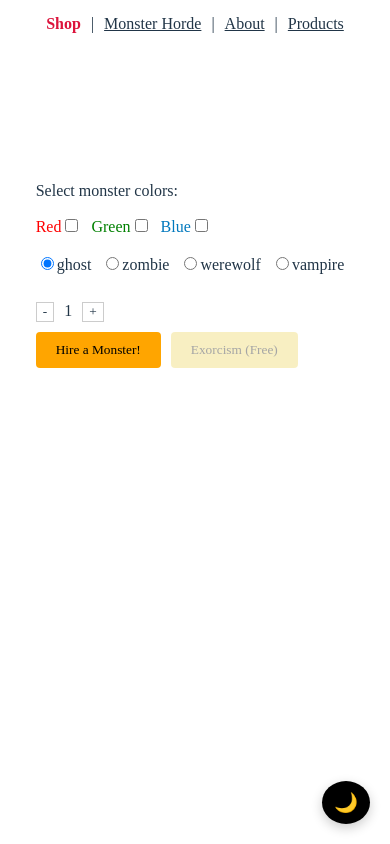
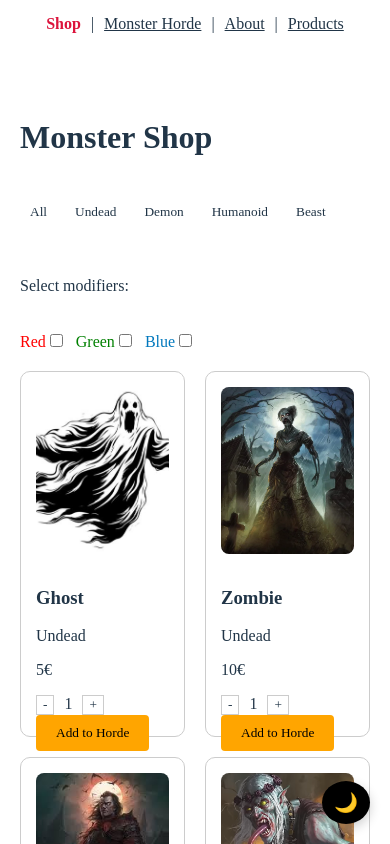
Before and after one commit to Alexiadis-Stylianos/monster-app, a React (Vite) app: page / in a window 390 px wide. Shown: the top 844 px of the page. Built offline with nearby package versions, Linux system fonts and the light colour scheme.

Commit message:
Changed product selection from dropdown to cards with images

```diff
--- a/src/CalculatePrice.jsx
+++ b/src/CalculatePrice.jsx
@@ -1,16 +1,17 @@
-const MONSTER_PRICES = {
-  ghost: 5,
-  zombie: 10,
-  werewolf: 10,
-  vampire: 15
-};
+import monsterData from "./monsterData";
 
 const COLOR_PRICE = 5;
 
-function CalculatePrice(monster, colors) {
-  const base = MONSTER_PRICES[monster] || 0;
-  const colorCost = colors.includes("normal") ? 0 : colors.length * COLOR_PRICE;
-  return (base + colorCost);
+function CalculatePrice(monsterId, colors) {
+  const monster = monsterData.find(m => m.id === monsterId);
+
+  const base = monster?.price || 0;
+
+  const colorCost = colors.includes("normal")
+    ? 0
+    : colors.length * COLOR_PRICE;
+
+  return base + colorCost;
 }
 
 export default CalculatePrice;
--- a/src/Checkout.jsx
+++ b/src/Checkout.jsx
@@ -153,7 +153,6 @@ function Checkout({ setToastMessage, horde, setHorde, setPurchased }) {
       }
     }
 
-
     if (formData.cvv && formData.cvv.length !== 3) {
       newErrors.cvv = "CVV must be 3 digits";
     }
@@ -215,7 +214,6 @@ function Checkout({ setToastMessage, horde, setHorde, setPurchased }) {
           <h3>Total: {total}€</h3>
         </>
       )}
-
 
       <form onSubmit={(e) => {
         e.preventDefault();
--- /dev/null
+++ b/src/MonsterCard.jsx
@@ -0,0 +1,66 @@
+import { useState, useRef, useEffect } from "react";
+import styles from "./Styles.module.css";
+import growl from './assets/sounds/growl.wav';
+import { useSound } from "./SoundContext";
+
+function MonsterCard({ monster, onAdd }) {
+    const [quantity, setQuantity] = useState(1);
+    const growlAudio = useRef(new Audio(growl));
+    const { register, play, stop } = useSound();
+
+    //Hover features
+    const handleHoverEnter = () => {
+        if (!growlAudio.current || !growlAudio.current.paused) return;
+        play(growlAudio.current);
+    };
+
+    const handleHoverLeave = () => {
+        stop(growlAudio.current);
+    }
+
+    useEffect(() => {
+        register(growlAudio.current);
+    }, [register]);
+
+    return (
+        <div key={monster.id} className={styles.monsterCard}>
+            <img
+                src={monster.image}
+                alt={monster.name}
+                className={styles.monsterImage}
+            />
+            <h3>{monster.name}</h3>
+            <p>{monster.category}</p>
+            <p>{monster.price}€</p>
+
+            {/* QUANTITY */}
+            <div>
+                <button
+                    onClick={() => setQuantity(q => Math.max(1, q - 1))}
+                    className={styles.quantityButton}
+                >
+                    -
+                </button>
+
+                <span style={{ margin: "0 10px" }}>{quantity}</span>
+
+                <button
+                    onClick={() => setQuantity(q => q + 1)}
+                    className={styles.quantityButton}
+                >
+                    +
+                </button>
+            </div>
+            <button
+                className={styles.mybutton}
+                onMouseEnter={handleHoverEnter}
+                onMouseLeave={handleHoverLeave}
+                onClick={() => onAdd(monster, quantity)}
+            >
+                Add to Horde
+            </button>
+        </div>
+    );
+}
+
+export default MonsterCard;
--- a/src/MonsterForm.jsx
+++ b/src/MonsterForm.jsx
@@ -2,22 +2,23 @@ import { useState, useRef, useEffect } from "react";
 import Modal from "./Modal";
 import styles from "./Styles.module.css";
 import scream from './assets/sounds/scream.wav';
-import growl from './assets/sounds/growl.wav';
 import exorcism from './assets/sounds/exorcism.wav';
 import { useSound } from "./SoundContext";
 import CalculatePrice from "./CalculatePrice";
 import { pluralizeMonster } from "./monsterPlurals";
+import monsterData from "./monsterData";
+import MonsterCard from "./MonsterCard";
 
 function MonsterForm({ setHorde, purchased, setPurchased }) {
     const [inputs, setInputs] = useState({});
     const [selectedMonster, setSelectedMonster] = useState("ghost");
-    const [showText, setShowText] = useState(false);
     const [confirmOpen, setConfirmOpen] = useState(false);
     const [modalOpen, setModalOpen] = useState(false);
     const [modalMessage, setModalMessage] = useState("");
     const [holyEffect, setHolyEffect] = useState(false);
-    const [quantity, setQuantity] = useState(1);
+    const [selectedCategory, setSelectedCategory] = useState("All");
 
+    //Exorcism
     const handleExorcism = () => {
         play(exorcismAudio.current);
 
@@ -34,17 +35,16 @@ function MonsterForm({ setHorde, purchased, setPurchased }) {
         setConfirmOpen(false);
     };
 
-    const { register, play, stop } = useSound();
+    const { register, play} = useSound();
 
     const screamAudio = useRef(new Audio(scream));
-    const growlAudio = useRef(new Audio(growl));
+
     const exorcismAudio = useRef(new Audio(exorcism));
 
     useEffect(() => {
         register(screamAudio.current);
-        register(growlAudio.current);
         register(exorcismAudio.current);
-    }, []);
+    }, [register]);
 
 
     /* --- form handlers --- */
@@ -61,19 +61,6 @@ function MonsterForm({ setHorde, purchased, setPurchased }) {
         return colors.length ? colors : ["normal"];
     };
 
-    //Hover features
-    const handleHoverEnter = () => {
-        setShowText(true);
-        if (growlAudio.current.paused) {
-            play(growlAudio.current);
-        }
-    };
-
-    const handleHoverLeave = () => {
-        setShowText(false);
-        stop(growlAudio.current);
-    }
-
     //formatting
     const formatList = (arr) => {
         if (arr.length === 1) return arr[0];
@@ -81,16 +68,17 @@ function MonsterForm({ setHorde, purchased, setPurchased }) {
         return arr.slice(0, -1).join(", ") + " and " + arr[arr.length - 1];
     };
 
-    const handleHire = () => {
+    // ADD TO HORDE
+    const handleAddToHorde = (monster, quantity) => {
         const colors = getSelectedColors();
-        const price = CalculatePrice(selectedMonster, colors);
+        const price = CalculatePrice(monster.id, colors);
 
         play(screamAudio.current);
 
         setHorde(prev => {
             const existingIndex = prev.findIndex(
                 m =>
-                    m.monster === selectedMonster &&
+                    m.monster === monster.id &&
                     JSON.stringify(m.colors.sort()) === JSON.stringify(colors.sort())
             );
 
@@ -105,7 +93,7 @@ function MonsterForm({ setHorde, purchased, setPurchased }) {
             return [
                 ...prev,
                 {
-                    monster: selectedMonster,
+                    monster: monster.id,
                     colors,
                     price,
                     quantity
@@ -114,89 +102,80 @@ function MonsterForm({ setHorde, purchased, setPurchased }) {
         });
 
         setModalMessage(
-            `${quantity} x ${formatList(colors)} ${pluralizeMonster(selectedMonster, quantity)} added to your Horde (${price * quantity}€)`
+            `${quantity} x ${formatList(colors)} ${pluralizeMonster(monster.name, quantity)} added (${price * quantity}€)`
         );
 
         setModalOpen(true);
-        setQuantity(1); // reset after adding
     };
 
+    //Category filter
+    const categories = ["All", ...new Set(monsterData.map(m => m.category))];
+    const filteredMonsters = monsterData.filter(monster =>
+        selectedCategory === "All" || monster.category === selectedCategory
+    );
+    useEffect(() => {
+        const exists = filteredMonsters.find(m => m.id === selectedMonster);
+
+        if (!exists && filteredMonsters.length > 0) {
+            setSelectedMonster(filteredMonsters[0].id);
+        }
+    }, [selectedCategory]);
+
     return (
-        <div style={{ position: "relative", display: "inline-block" }}>
-            <p>Select monster colors:</p>
+        <div className={styles.shopContainer}>
+            <h1>Monster Shop</h1>
+
+            {/* CATEGORY FILTER */}
+            <div style={{ marginBottom: "15px" }}>
+                {categories.map(category => (
+                    <button
+                        key={category}
+                        onClick={() => setSelectedCategory(category)}
+                        className={`${styles.categoryButton} ${selectedCategory === category ? styles.categoryActive : ""
+                            }`}
+                    >
+                        {category}
+                    </button>
+                ))}
+            </div>
+
+            {/* COLOR MODIFIERS */}
+            <p>Select modifiers:</p>
             <div>
                 <label style={{ color: "red" }}>
                     Red
-                    <input
-                        type="checkbox"
-                        name="red"
-                        checked={inputs.red || false}
-                        onChange={handleChange}
-                    />
+                    <input type="checkbox" name="red" onChange={handleChange} />
                 </label>
                 <label style={{ color: "green", marginLeft: "10px" }}>
                     Green
-                    <input
-                        type="checkbox"
-                        name="green"
-                        checked={inputs.green || false}
-                        onChange={handleChange}
-                    />
+                    <input type="checkbox" name="green" onChange={handleChange} />
                 </label>
                 <label style={{ color: "#0178bd", marginLeft: "10px" }}>
                     Blue
-                    <input
-                        type="checkbox"
-                        name="blue"
-                        checked={inputs.blue || false}
-                        onChange={handleChange}
-                    />
+                    <input type="checkbox" name="blue" onChange={handleChange} />
                 </label>
             </div>
-            <br />
-            <div>
-                {
-                    ["ghost", "zombie", "werewolf", "vampire"].map(monster => (
-                        <label key={monster} style={{ marginRight: "10px" }}>
-                            <input
-                                type="radio"
-                                value={monster}
-                                checked={selectedMonster === monster}
-                                onChange={() => setSelectedMonster(monster)}
-                            />
-                            {monster}
-                        </label>
-                    ))
-                }
+
+            {/* MONSTER GRID */}
+            <div className={styles.monsterGrid}>
+                {filteredMonsters.map(monster => {
+                    //const quantity = quantities[monster.id] || 1;
+
+                    return (
+                        <MonsterCard
+                            key={monster.id}
+                            monster={monster}
+                            onAdd={handleAddToHorde}
+                        />
+                    );
+                })}
             </div>
-            <br />
-            <div style={{ margin: "10px 0" }}>
-                <button
-                    type="button"
-                    onClick={() => setQuantity(q => Math.max(1, q - 1))}
-                    className={styles.quantityButton}
-                >
-                    -
-                </button>
-                <span style={{ margin: "0 10px" }}>{quantity}</span>
-                <button
-                    type="button"
-                    onClick={() => setQuantity(q => q + 1)}
-                    className={styles.quantityButton}
-                >
-                    +
-                </button>
-            </div>
-            <button
-                className={styles.mybutton}
-                onMouseEnter={handleHoverEnter}
-                onMouseLeave={handleHoverLeave}
-                onClick={handleHire}
-            >
-                Hire a Monster!
-            </button>
 
-            {showText && <div className={styles.hover} >*Growl*</div>}
+            {/* MODALS */}
+            <Modal isOpen={modalOpen} onClose={() => setModalOpen(false)}>
+                <h2>Added to Horde</h2>
+                <p>{modalMessage}</p>
+            </Modal>
 
             <button
                 className={styles.exorcismbutton}
@@ -206,14 +185,9 @@ function MonsterForm({ setHorde, purchased, setPurchased }) {
                 Exorcism (Free)
             </button>
 
-            <Modal isOpen={modalOpen} onClose={() => setModalOpen(false)}>
-                <h2>Added to Horde</h2>
-                <p>{modalMessage}</p>
-            </Modal>
-
             <Modal isOpen={confirmOpen} onClose={() => setConfirmOpen(false)}/*Modal for exorcism*/>
                 <h2>⚠️ Exorcism Ritual</h2>
-                <p>This will banish all the monsters that are after you.</p>
+                <p>This will banish all monsters.</p>
 
                 <button
                     className={styles.mybutton}
@@ -232,7 +206,8 @@ function MonsterForm({ setHorde, purchased, setPurchased }) {
                 </button>
             </Modal>
 
-            {/*Holy lights for exorcism*/holyEffect && (
+            {/* HOLY EFFECT */}
+            {holyEffect && (
                 <div className={styles.holyContainer}>
                     {Array.from({ length: 75 }).map((_, i) => (
                         <span
@@ -240,14 +215,13 @@ function MonsterForm({ setHorde, purchased, setPurchased }) {
                             className={styles.holyParticle}
                             style={{
                                 left: `${Math.random() * 100}%`,
-                                top: `${60 + Math.random() * 30}%`,
-                                animationDelay: `${Math.random() * 0.5}s`
+                                top: `${60 + Math.random() * 30}%`
                             }}
-                        ></span>
+                        />
                     ))}
                 </div>
             )}
-        </div >
+        </div>
     );
 }
 export default MonsterForm;
--- a/src/Styles.module.css
+++ b/src/Styles.module.css
@@ -10,8 +10,8 @@
   display: flex;
   justify-content: center;
   margin-top: 40px;
-  align-items: center;
-  height:40vh;
+  align-items: flex-start;
+  min-height:100vh;
   background-color: transparent;
   padding: 20px;
 }
@@ -110,6 +110,20 @@
 :global(body.light) .exorcismbutton {
   background-color: gold;
   color: black;
+}
+
+.categoryButton {
+  margin-right: 8px;
+  padding: 6px 10px;
+  border: none;
+  border-radius: 4px;
+  cursor: pointer;
+  background-color: #ddd;
+}
+
+.categoryActive {
+  background-color: crimson;
+  color: white;
 }
 
 /* CLOSE BUTTON */
@@ -300,3 +314,55 @@
   from { opacity: 0; transform: translateY(10px); }
   to { opacity: 1; transform: translateY(0); }
 }
+
+.shopContainer {
+  display: flex;
+  flex-direction: column;
+  gap: 20px;
+}
+
+.monsterGrid {
+  display: grid;
+  grid-template-columns: repeat(5, 1fr);
+  gap: 20px;
+  width: 100%;
+}
+
+/*Card styling*/
+.monsterCard {
+  border: 1px solid #ccc;
+  border-radius: 10px;
+  padding: 15px;
+  background-color: white;
+  transition: transform 0.2s ease, box-shadow 0.2s ease;
+}
+
+.monsterCard:hover {
+  transform: translateY(-5px);
+  box-shadow: 0 8px 20px rgba(0,0,0,0.2);
+}
+
+:global(body.dark) .monsterCard {
+  background-color: #3a3d42;
+  color: white;
+}
+
+@media (max-width: 1200px) {
+  .monsterGrid {
+    grid-template-columns: repeat(3, 1fr);
+  }
+}
+
+@media (max-width: 700px) {
+  .monsterGrid {
+    grid-template-columns: repeat(2, 1fr);
+  }
+}
+
+.monsterImage {
+  width: 100%;
+  height: 50%;
+  object-fit: cover;
+  border-radius: 8px;
+  margin-bottom: 10px;
+}
--- a/src/monsterData.js
+++ b/src/monsterData.js
@@ -1,21 +1,36 @@
+import zombie from './zombie.jpg';
+import vampire from './vampire.jpg';
+import ghost from './ghost.jpg';
+import ghoul from './ghoul.png'
+import lich from './lich.jpg';
+import imp from './imp.jpg';
+import succubus from './succubus.jpg';
+import hellhound from './hellhound.webp';
+import goblin from './goblin.webp'
+import orc from './orc.jpg';
+import troll from './troll.jpg';
+import werewolf from './werewolf.webp'
+import giantSpider from './giant-spider.jpg';
+import direWolf from './dire-wolf.jpg';
+
 const monsterData = [
-  { id: "ghost", name: "Ghost", price: 5, category: "Undead" },
-  { id: "zombie", name: "Zombie", price: 10, category: "Undead" },
-  { id: "vampire", name: "Vampire", price: 30, category: "Undead" },
-  { id: "ghoul", name: "Ghoul", price: 12, category: "Undead" },
-  { id: "lich", name: "Lich", price: 30, category: "Undead" },
+  { id: "ghost", name: "Ghost", price: 5, category: "Undead", image: ghost },
+  { id: "zombie", name: "Zombie", price: 10, category: "Undead", image: zombie },
+  { id: "vampire", name: "Vampire", price: 30, category: "Undead", image: vampire },
+  { id: "ghoul", name: "Ghoul", price: 12, category: "Undead", image: ghoul },
+  { id: "lich", name: "Lich", price: 30, category: "Undead", image: lich },
 
-  { id: "imp", name: "Imp", price: 8, category: "Demon" },
-  { id: "succubus", name: "Succubus", price: 20, category: "Demon" },
-  { id: "hellhound", name: "Hellhound", price: 18, category: "Demon" },
+  { id: "imp", name: "Imp", price: 8, category: "Demon", image: imp },
+  { id: "succubus", name: "Succubus", price: 20, category: "Demon", image: succubus },
+  { id: "hellhound", name: "Hellhound", price: 18, category: "Demon", image: hellhound },
 
-  { id: "goblin", name: "Goblin", price: 7, category: "Humanoid" },
-  { id: "orc", name: "Orc", price: 10, category: "Humanoid" },
-  { id: "troll", name: "Troll", price: 12, category: "Humanoid" },
+  { id: "goblin", name: "Goblin", price: 7, category: "Humanoid", image: goblin },
+  { id: "orc", name: "Orc", price: 10, category: "Humanoid", image: orc },
+  { id: "troll", name: "Troll", price: 12, category: "Humanoid", image: troll },
 
-  { id: "werewolf", name: "Werewolf", price: 20, category: "Beast" },
-  { id: "giantspider", name: "Giant Spider", price: 12, category: "Beast" },
-  { id: "direwolf", name: "Dire Wolf", price: 10, category: "Beast" }
+  { id: "werewolf", name: "Werewolf", price: 20, category: "Beast", image: werewolf },
+  { id: "giantspider", name: "Giant Spider", price: 12, category: "Beast", image: giantSpider },
+  { id: "direwolf", name: "Dire Wolf", price: 10, category: "Beast", image: direWolf }
 ];
 
 export default monsterData;
```
